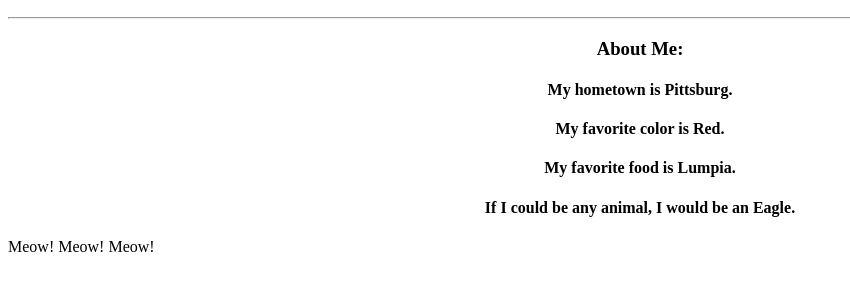
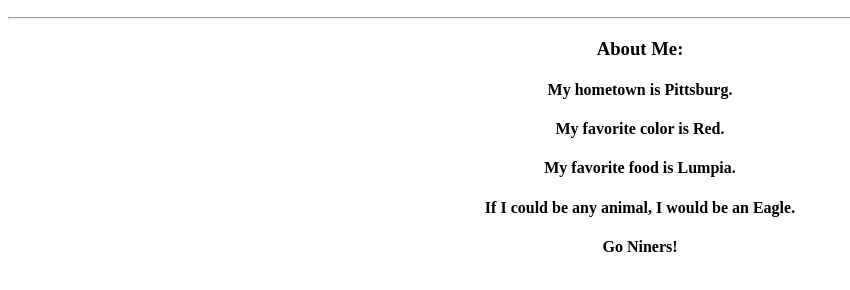
Before and after one commit to cjbenin/first-repo, a plain HTML site: page index.html in a window 1280 px wide. Shown: the part 110-400 px from the top of the page, without its empty margins (0-850 px from the left). Drawn offline with Linux system fonts and the light colour scheme.

Commit message:
Adding new placeholder text

```diff
--- a/index.html
+++ b/index.html
@@ -15,8 +15,7 @@
 					<h4>My favorite color is Red.</h4>
 					<h4>My favorite food is Lumpia.</h4>
 					<h4>If I could be any animal, I would be an Eagle.</h4>
-
+                    <h4>Go Niners!</h4>
 			</div>
 		  </body>
 		</html>
-        <p>Meow! Meow! Meow!</p>
```
